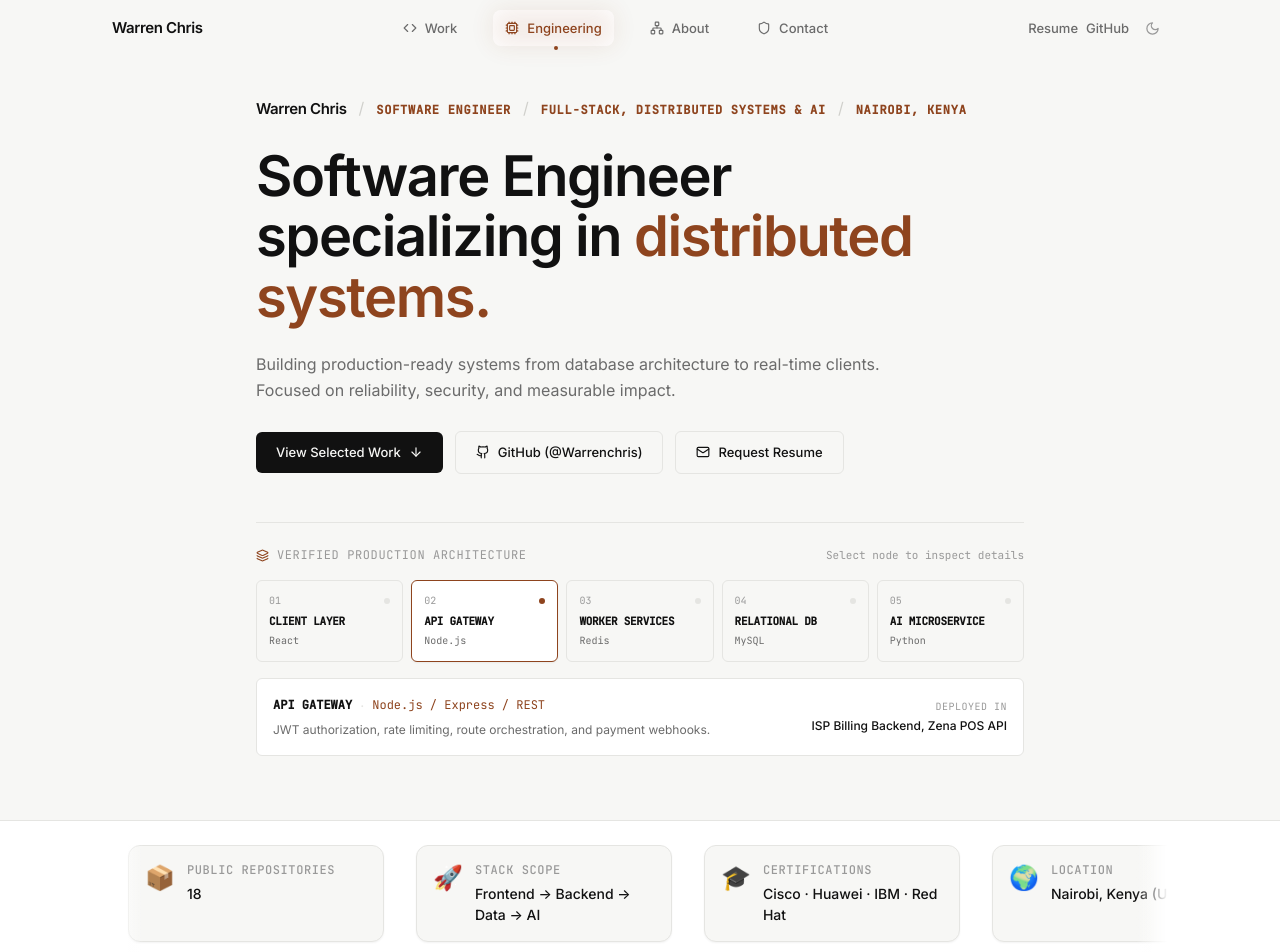
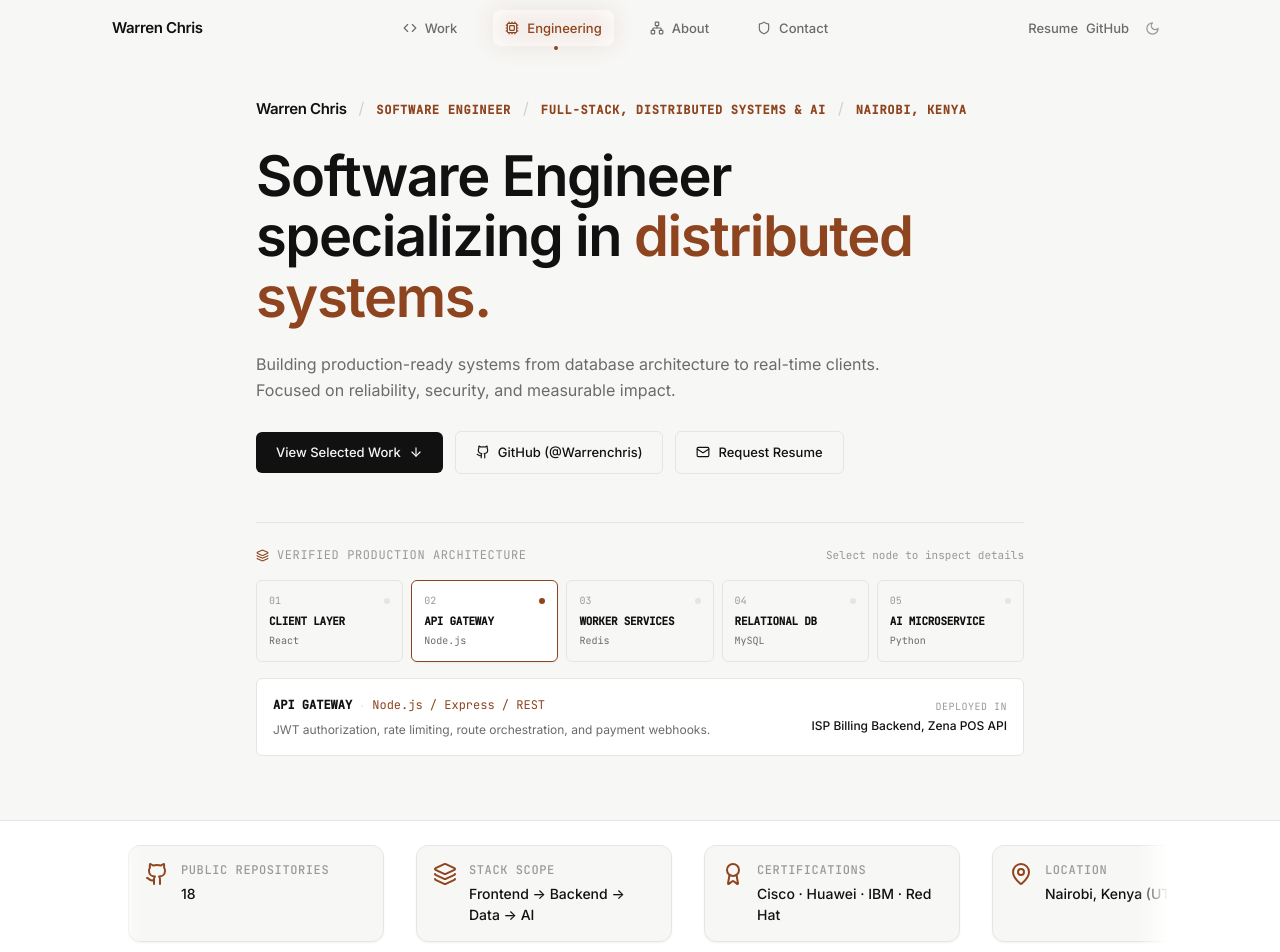
Before and after one commit to Warrenchris/Warrenchris.github.io, a React (Vite) app: page / in a window 1280 px wide. Shown: the top 952 px of the page. Built offline with nearby package versions, Linux system fonts and the light colour scheme.

Commit message:
Refactor credibility items to use lucide-react icons and update icon mapping

```diff
--- a/src/components/sections/CredibilityStrip.tsx
+++ b/src/components/sections/CredibilityStrip.tsx
@@ -2,6 +2,29 @@ import { motion, useAnimation, useMotionValue } from 'framer-motion';
 import { useInView } from 'react-intersection-observer';
 import { useEffect, useRef, useState } from 'react';
 import { credibilityItems } from '@/config/siteData';
+import {
+  Github,
+  Layers,
+  Award,
+  MapPin,
+  Clock,
+  Target,
+  Cpu,
+  Briefcase,
+  LucideIcon
+} from 'lucide-react';
+
+// Icon mapping from string names to lucide components
+const iconMap: Record<string, LucideIcon> = {
+  GitHub: Github,
+  Layers,
+  Award,
+  MapPin,
+  Clock,
+  Target,
+  Cpu,
+  Briefcase,
+};
 
 export default function CredibilityStrip() {
   const { ref, inView } = useInView({ threshold: 0.3, triggerOnce: true });
@@ -71,7 +94,10 @@ export default function CredibilityStrip() {
             onMouseLeave={handleMouseLeave}
             style={{ scrollbarWidth: 'none', msOverflowStyle: 'none' }}
           >
-            {credibilityItems.map((item, i) => (
+            {credibilityItems.map((item, i) => {
+              const Icon = iconMap[item.icon] || iconMap.GitHub;
+
+              return (
                 <motion.div
                   key={item.label}
                   initial={{ opacity: 0, scale: 0.9, y: 10 }}
@@ -81,7 +107,9 @@ export default function CredibilityStrip() {
                   className="flex-shrink-0 w-64 p-4 rounded-xl bg-[var(--bg-primary)] border border-[var(--border-color)] hover:border-[var(--color-accent)] transition-all shadow-sm hover:shadow-md"
                 >
                   <div className="flex items-start gap-3">
-                  <span className="text-2xl">{item.icon}</span>
+                    <div className="text-[var(--color-accent)]">
+                      <Icon size={24} />
+                    </div>
                     <div className="flex-1 min-w-0">
                       <span className="text-caption font-mono font-medium text-[var(--text-muted)] tracking-wider uppercase block mb-1">
                         {item.label}
@@ -92,7 +120,8 @@ export default function CredibilityStrip() {
                     </div>
                   </div>
                 </motion.div>
-            ))}
+              );
+            })}
           </div>
 
           {/* Scroll hint */}
--- a/src/config/siteData.ts
+++ b/src/config/siteData.ts
@@ -35,18 +35,18 @@ export const navLinks = [
 export interface CredibilityItem {
   label: string;
   value: string;
-  icon: string;
+  icon: string; // Icon name from lucide-react
 }
 
 export const credibilityItems: CredibilityItem[] = [
-  { label: 'Public Repositories', value: '18', icon: '📦' },
-  { label: 'Stack Scope', value: 'Frontend → Backend → Data → AI', icon: '🚀' },
-  { label: 'Certifications', value: 'Cisco · Huawei · IBM · Red Hat', icon: '🎓' },
-  { label: 'Location', value: 'Nairobi, Kenya (UTC+3)', icon: '🌍' },
-  { label: 'Years Experience', value: '2+ Years', icon: '⚡' },
-  { label: 'Focus Areas', value: 'Full-Stack · AI · Security', icon: '🎯' },
-  { label: 'Tech Stack', value: 'React · Node.js · Python · Docker', icon: '🛠️' },
-  { label: 'Available For', value: 'Full-time · Contract · Remote', icon: '💼' },
+  { label: 'Public Repositories', value: '18', icon: 'GitHub' },
+  { label: 'Stack Scope', value: 'Frontend → Backend → Data → AI', icon: 'Layers' },
+  { label: 'Certifications', value: 'Cisco · Huawei · IBM · Red Hat', icon: 'Award' },
+  { label: 'Location', value: 'Nairobi, Kenya (UTC+3)', icon: 'MapPin' },
+  { label: 'Years Experience', value: '2+ Years', icon: 'Clock' },
+  { label: 'Focus Areas', value: 'Full-Stack · AI · Security', icon: 'Target' },
+  { label: 'Tech Stack', value: 'React · Node.js · Python · Docker', icon: 'Cpu' },
+  { label: 'Available For', value: 'Full-time · Contract · Remote', icon: 'Briefcase' },
 ];
 
 // -----------------------------------------------------------
```
Lines whose indentation alone changed are shown as unchanged.
